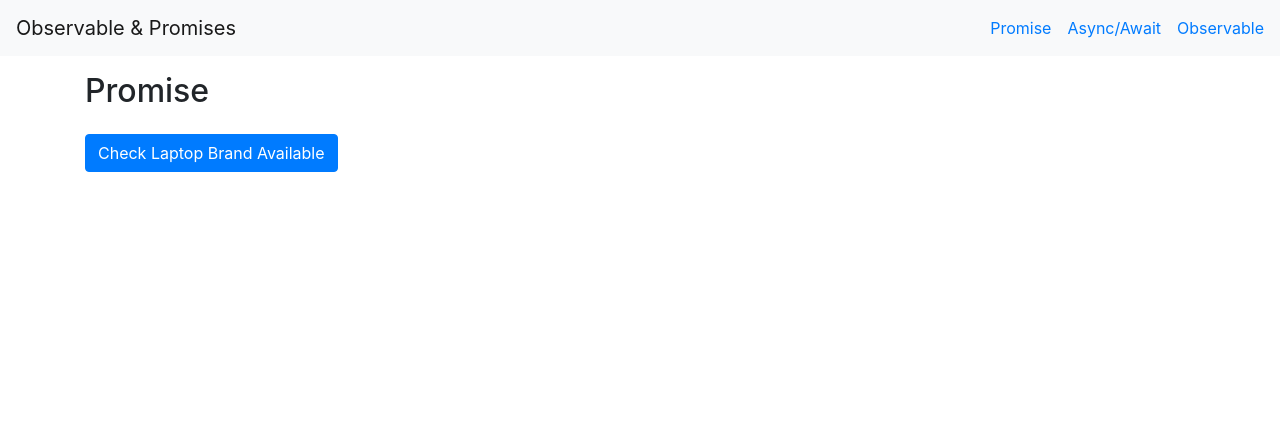
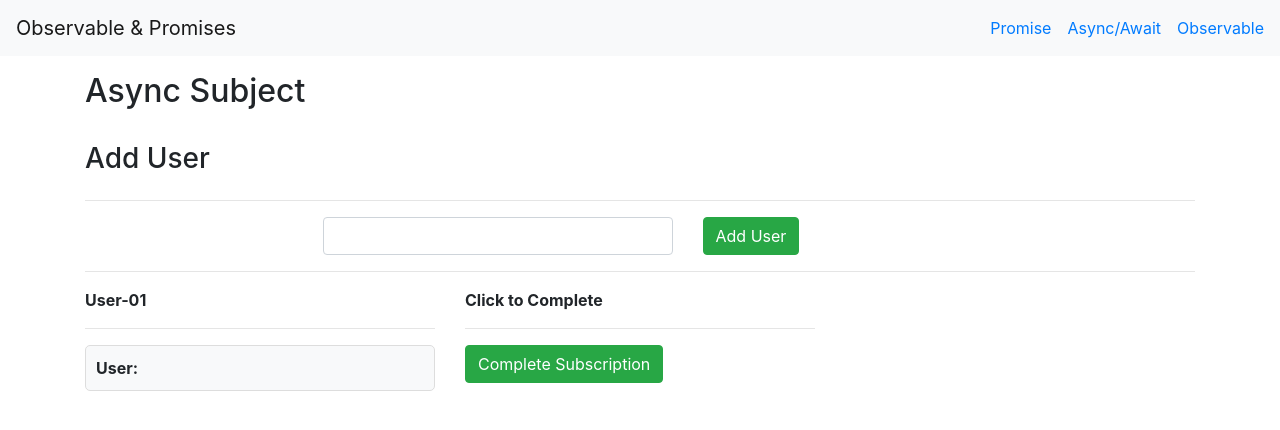
Before and after one commit to salonimalhotrawd/rxjs-series, an Angular app: page /observable/async-subject in a window 1280 px wide. Before the commit this address led to /promise. Shown: the top 430 px of the page. Built offline with nearby package versions, Linux system fonts and the light colour scheme.

Commit message:
Integerate async-subject functionality

```diff
--- a/src/app/app-routing.module.ts
+++ b/src/app/app-routing.module.ts
@@ -20,6 +20,7 @@ import { RetryComponent } from './observable/retry/retry.component';
 import { DebouncetimeComponent } from './observable/debouncetime/debouncetime.component';
 import { SubjectComponent } from './observable/subject/subject.component';
 import { ReplaySubjectComponent } from './observable/replay-subject/replay-subject.component';
+import { AsyncSubjectComponent } from './observable/async-subject/async-subject.component';
 
 const routes: Routes = [
   { path: 'promise', component: PromiseComponent },
@@ -41,7 +42,8 @@ const routes: Routes = [
         { path: 'retry', component: RetryComponent},
         { path: 'debounceTime', component: DebouncetimeComponent},
         { path: 'subject', component: SubjectComponent},
-        { path: 'replay', component: ReplaySubjectComponent},
+        { path: 'replay-subject', component: ReplaySubjectComponent},
+        { path: 'async-subject', component: AsyncSubjectComponent}
       ]
   },
   { path: '**', redirectTo: 'promise' }
--- a/src/app/app.module.ts
+++ b/src/app/app.module.ts
@@ -27,6 +27,7 @@ import { Comp2Component } from './comps/comp2/comp2.component';
 import { Comp3Component } from './comps/comp3/comp3.component';
 import { CompContentComponent } from './comps/comp-content/comp-content.component';
 import { ReplaySubjectComponent } from './observable/replay-subject/replay-subject.component';
+import { AsyncSubjectComponent } from './observable/async-subject/async-subject.component';
 @NgModule({
   declarations: [
     AppComponent,
@@ -52,7 +53,8 @@ import { ReplaySubjectComponent } from './observable/replay-subject/replay-subje
     Comp2Component,
     Comp3Component,
     CompContentComponent,
-    ReplaySubjectComponent
+    ReplaySubjectComponent,
+    AsyncSubjectComponent
   ],
   imports: [
     BrowserModule,
--- /dev/null
+++ b/src/app/observable/async-subject/async-subject.component.html
@@ -0,0 +1,34 @@
+<div class="my-3">
+  <h2>Async Subject</h2>
+  <br>
+  <div class="row">
+    <div class="col">
+      <h3>Add User</h3>
+    </div>
+  </div>
+  <hr>
+  <div class="row justify-content-center">
+    <div class="col-md-4">
+      <input type="text" class="form-control" #userName>
+    </div>
+    <div class="col-md-3">
+      <button class="btn btn-success" (click)="addUser(userName.value)">Add User</button>
+    </div>
+  </div>
+  <hr>
+  <div class="row">
+    <div class="col-md-4">
+      <strong>User-01</strong>
+      <hr>
+      <ul class="video-list">
+        <li><strong>User:</strong>&nbsp;{{showLastEmittedValue}}</li>
+      </ul>
+    </div>
+
+    <div class="col-md-4">
+      <strong>Click to Complete</strong>
+      <hr>
+      <button class="btn btn-success" (click)="onComplete()">Complete Subscription</button>
+    </div>
+  </div>
+</div>
--- /dev/null
+++ b/src/app/observable/async-subject/async-subject.component.scss
@@ -0,0 +1,13 @@
+ul.video-list {
+  list-style-type: none;
+  margin: 0;
+  padding: 0;
+}
+
+ul.video-list li {
+    background: #f8f9fa;
+    border: 1px solid #ddd;
+    border-radius: 5px;
+    padding: 10px;
+    margin-bottom: 10px;
+}
--- /dev/null
+++ b/src/app/observable/async-subject/async-subject.component.ts
@@ -0,0 +1,44 @@
+import { Component, OnInit } from '@angular/core';
+import { Subscription } from 'rxjs';
+import { DesignUtilityService } from './../../services/design-utility.service';
+
+@Component({
+  selector: 'app-async-subject',
+  templateUrl: './async-subject.component.html',
+  styleUrls: ['./async-subject.component.scss']
+})
+export class AsyncSubjectComponent implements OnInit {
+
+  public _apiCallSubscription: Subscription[] = [];
+  public showLastEmittedValue: any;
+
+  constructor(private _designUtilityService: DesignUtilityService) { }
+
+  ngOnInit() {
+    const sub = this._designUtilityService.userAsyncEmit.subscribe(res => {
+      this.showLastEmittedValue = res;
+    });
+    this._apiCallSubscription.push(sub);
+  }
+
+  /**
+   * @param {*} value contains the value of input
+   * @memberof ReplaySubjectComponent
+   */
+  public addUser(value): void {
+    this._designUtilityService.userAsyncEmit.next(value);
+  }
+
+  /**
+   * OnComplete Subscritption
+   * @memberof ReplaySubjectComponent
+   */
+  public onComplete(): void {
+    this._designUtilityService.userAsyncEmit.complete();
+  }
+
+  ngOnDestroy(): void {
+    this._apiCallSubscription.forEach(x => x.unsubscribe());
+  }
+
+}
--- a/src/app/observable/list/list.component.ts
+++ b/src/app/observable/list/list.component.ts
@@ -22,7 +22,8 @@ export class ListComponent implements OnInit {
     { 'id': 10 , 'observableName': 'Retry, RetryWhen Scan and Delay', 'routerName': 'retry'},
     { 'id': 11 , 'observableName': 'DebounceTime & DistinctUntilChanged', 'routerName': 'debounceTime'},
     { 'id': 12 , 'observableName': 'Subject & BehaviourSubject', 'routerName': 'subject'},
-    { 'id': 13 , 'observableName': 'Replay Subject', 'routerName': 'replay'}
+    { 'id': 13 , 'observableName': 'Replay Subject', 'routerName': 'replay-subject'},
+    { 'id': 14 , 'observableName': 'Async Subject', 'routerName': 'async-subject'}
   ];
 
   ngOnInit() {
--- a/src/app/observable/replay-subject/replay-subject.component.html
+++ b/src/app/observable/replay-subject/replay-subject.component.html
@@ -1,5 +1,5 @@
 <div class="my-3">
-  <h2>Replay Subject</h2>
+  <h2>Async Subject</h2>
   <br>
   <div class="row">
     <div class="col">
--- a/src/app/services/design-utility.service.ts
+++ b/src/app/services/design-utility.service.ts
@@ -1,5 +1,5 @@
 import { Injectable } from '@angular/core';
-import { BehaviorSubject, ReplaySubject, Subject } from 'rxjs';
+import { AsyncSubject, BehaviorSubject, ReplaySubject, Subject } from 'rxjs';
 
 @Injectable({
   providedIn: 'root'
@@ -9,6 +9,7 @@ export class DesignUtilityService {
   public exclusive = new Subject<boolean>();
   public userName = new BehaviorSubject<string>('Saloni Malhotra');
   public userEmit = new ReplaySubject<string>(5, 2000);
+  public userAsyncEmit = new AsyncSubject();
 
   constructor() {}
 
```
Also changed, not shown: 1 other file (tests, documents, lock files or other folders).
